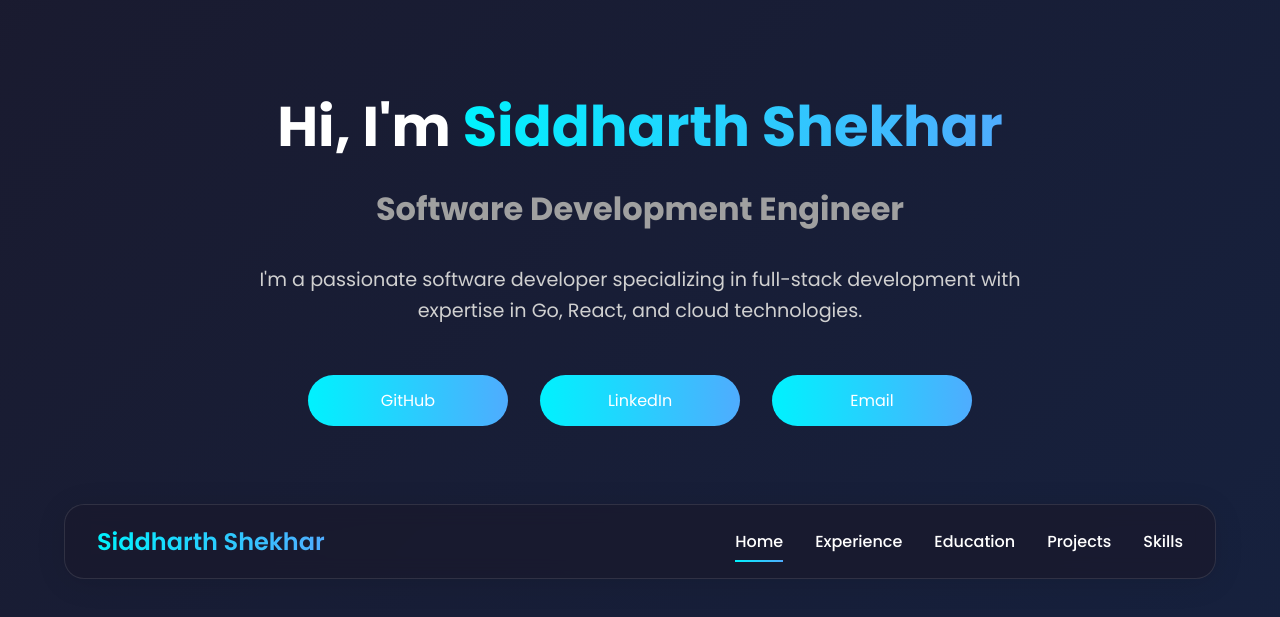
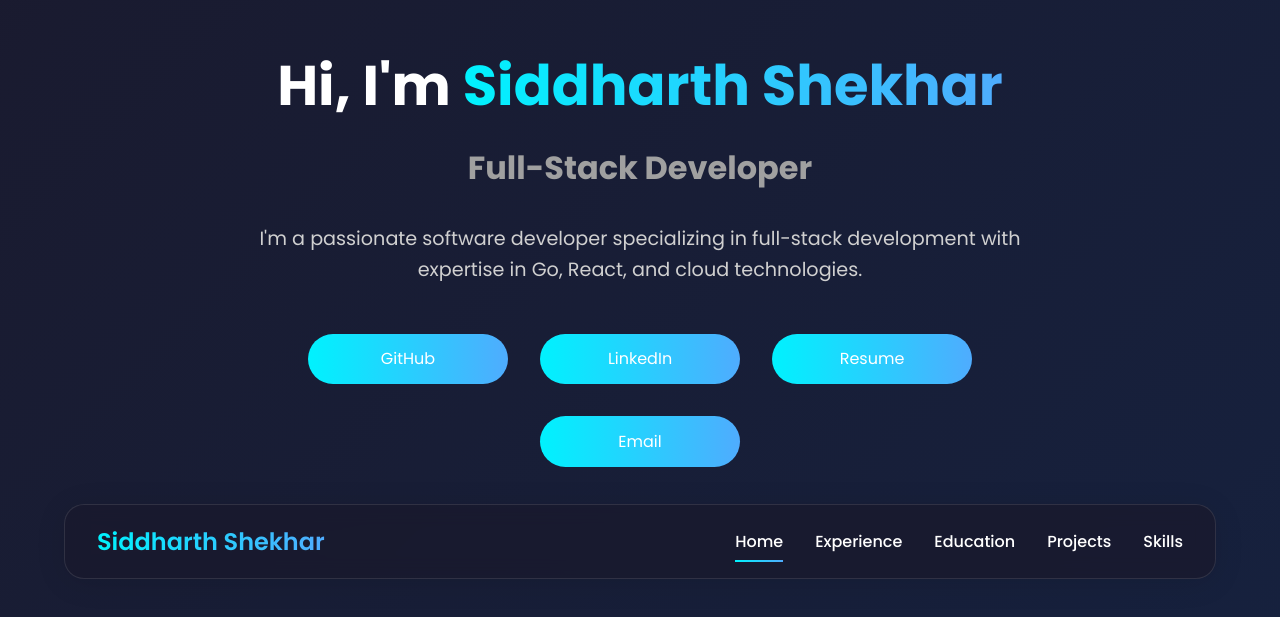
Before and after one commit to siddharttth/Portfolio-Frontend, a React (Create React App) app in the folder Portfolio-Frontend/: page / in a window 1280 px wide. Shown: the part 201-818 px from the top of the page. Built offline with nearby package versions, Linux system fonts and the light colour scheme.

Commit message:
Update Home.js

```diff
--- a/Portfolio-Frontend/src/components/Home.js
+++ b/Portfolio-Frontend/src/components/Home.js
@@ -8,17 +8,22 @@ const Home = () => {
         <h1 className="home-title">
           Hi, I'm <span className="highlight">Siddharth Shekhar</span>
         </h1>
-        <h2 className="home-subtitle">Software Development Engineer</h2>
+        <h2 className="home-subtitle">Full-Stack Developer</h2>
         <p className="home-description">
-          I'm a passionate software developer specializing in full-stack development
-          with expertise in Go, React, and cloud technologies.
+        I'm a passionate software developer specializing in full-stack development with expertise in Go, React, and cloud technologies.
         </p>
+        {/* <p className="home-description">
+          Currently honing my skills at PSIT Kanpur and exploring new challenges.
+        </p> */}
         <div className="home-links">
           <a href="https://github.com/siddharttth" target="_blank" rel="noopener noreferrer" className="home-link">
             GitHub
           </a>
           <a href="https://linkedin.com/in/siddharttth" target="_blank" rel="noopener noreferrer" className="home-link">
             LinkedIn
+          </a>
+          <a href="https://drive.google.com/file/d/1GcX7kjJ4csB01iWlNgy9UG_qi-knbAXE/view?usp=sharing" target="_blank" rel="noopener noreferrer" className="home-link">
+            Resume
           </a>
           <a href="mailto:siddharth.shekharr@gmail.com" className="home-link">
             Email
```
